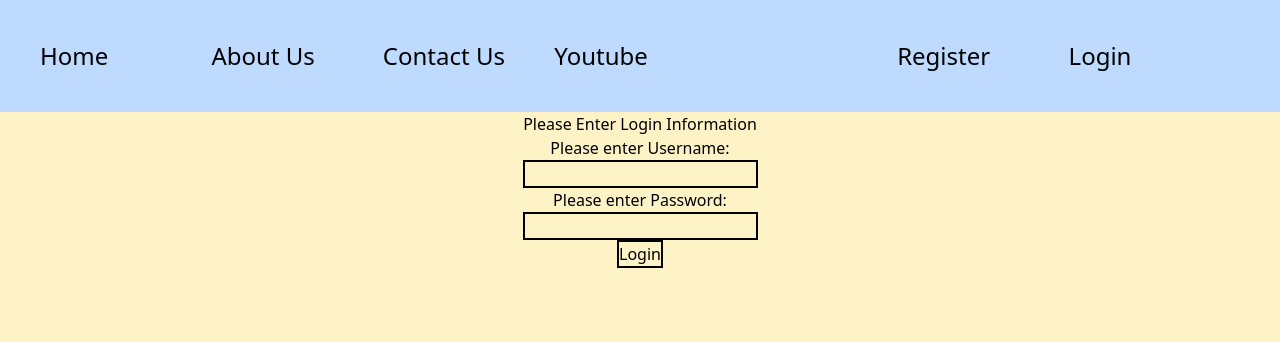
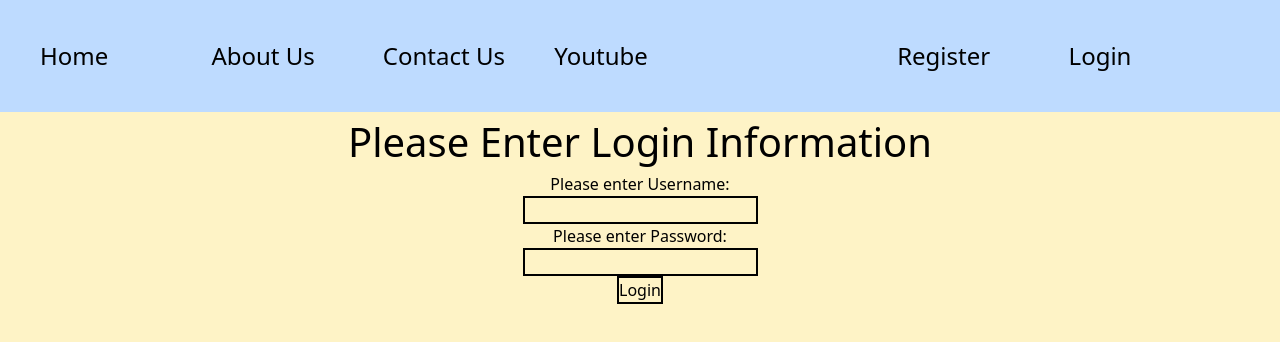
Before and after one commit to Shalford25/miniproject1, a React (Vite) app: page /Login in a window 1280 px wide. Shown: the top 342 px of the page. Built offline with nearby package versions, Linux system fonts and the light colour scheme.

Commit message:
Final details

```diff
--- a/src/Components/AboutUs.jsx
+++ b/src/Components/AboutUs.jsx
@@ -2,7 +2,7 @@ export default function AboutUs(){
     return(
 
                 <div>
-                <h1>Future Home of About Us</h1>
+                <h1>Imagine this describes me in vivid detail</h1>
                 </div>
     )
 
--- a/src/Components/ContactUs.jsx
+++ b/src/Components/ContactUs.jsx
@@ -2,7 +2,7 @@ export default function ContactUs(){
 return(
 
             <div>
-            <h1>Future Home of Contact Us</h1>
+            <h1>Imagine that theres a bunch of contact info here</h1>
             </div>
 )
 
--- a/src/Components/Login.jsx
+++ b/src/Components/Login.jsx
@@ -10,7 +10,7 @@ function check(){
     return(
 
                 <div>
-                <h1>Please Enter Login Information</h1>
+                <h1 class="headertext">Please Enter Login Information</h1>
                 <div>
                 <h2>Please enter Username: </h2>
                 <input className="border-2" type="text" id="uname" value={uname} onChange={(e)=>{setUname(e.target.value)}}/>
--- a/src/Components/Register.jsx
+++ b/src/Components/Register.jsx
@@ -1,4 +1,4 @@
-import {useState, useContext} from "react";// Step 1
+import {useState} from "react";// Step 1
 export default function Register(){
     const [fname,setFname]=useState("");
     const [lname,setLname]=useState("");
@@ -30,7 +30,7 @@ export default function Register(){
     return(
 
                 <div>
-                <h1>Future Home of Register</h1>
+                <h1 class="headertext">Please Sign Up</h1>
                 <div>
                 <p>First Name: </p>
                 <input className="border-2" type="text" id="fname" value={fname} onChange={(e)=>{setFname(e.target.value)}}/>
```
